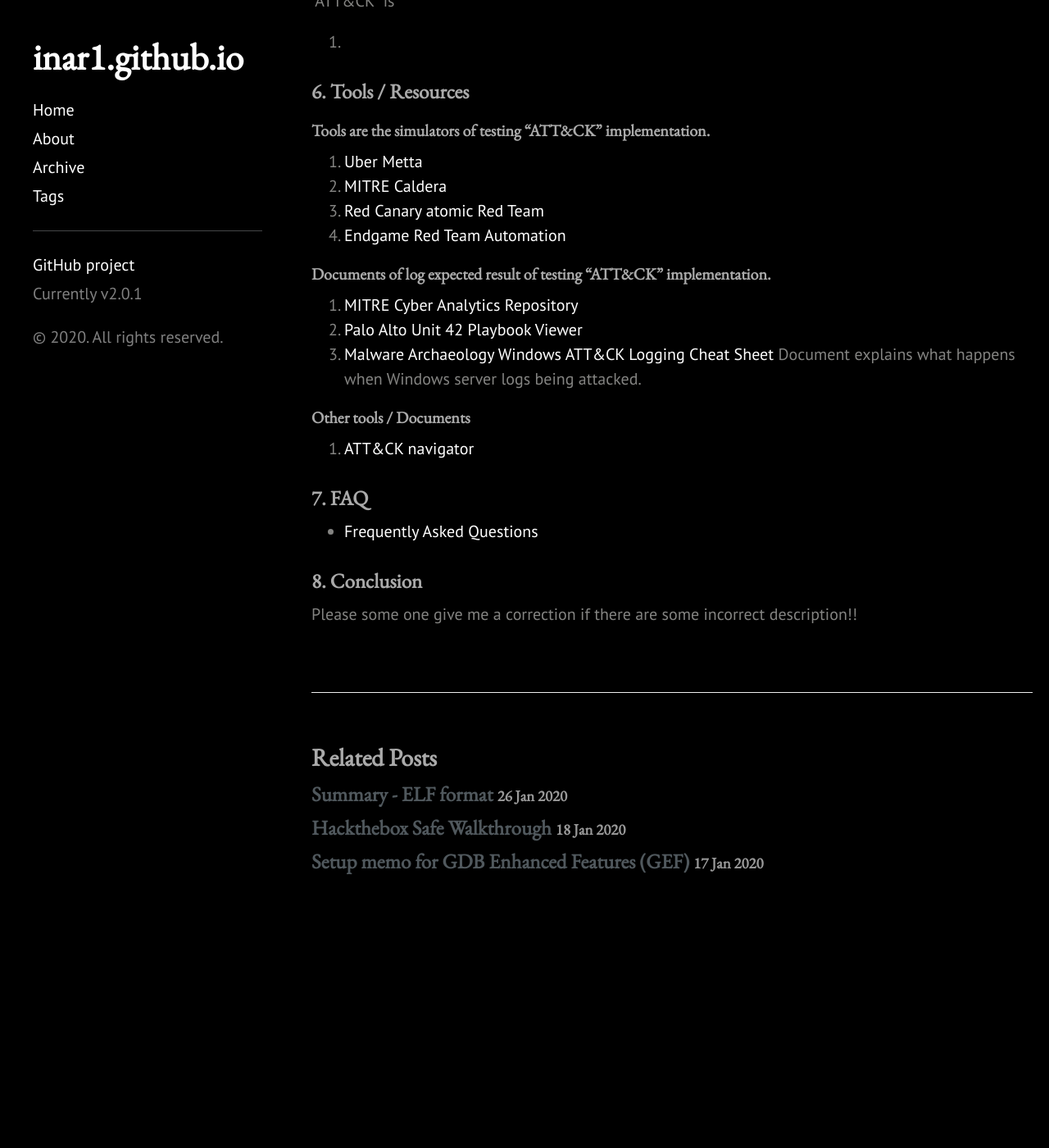
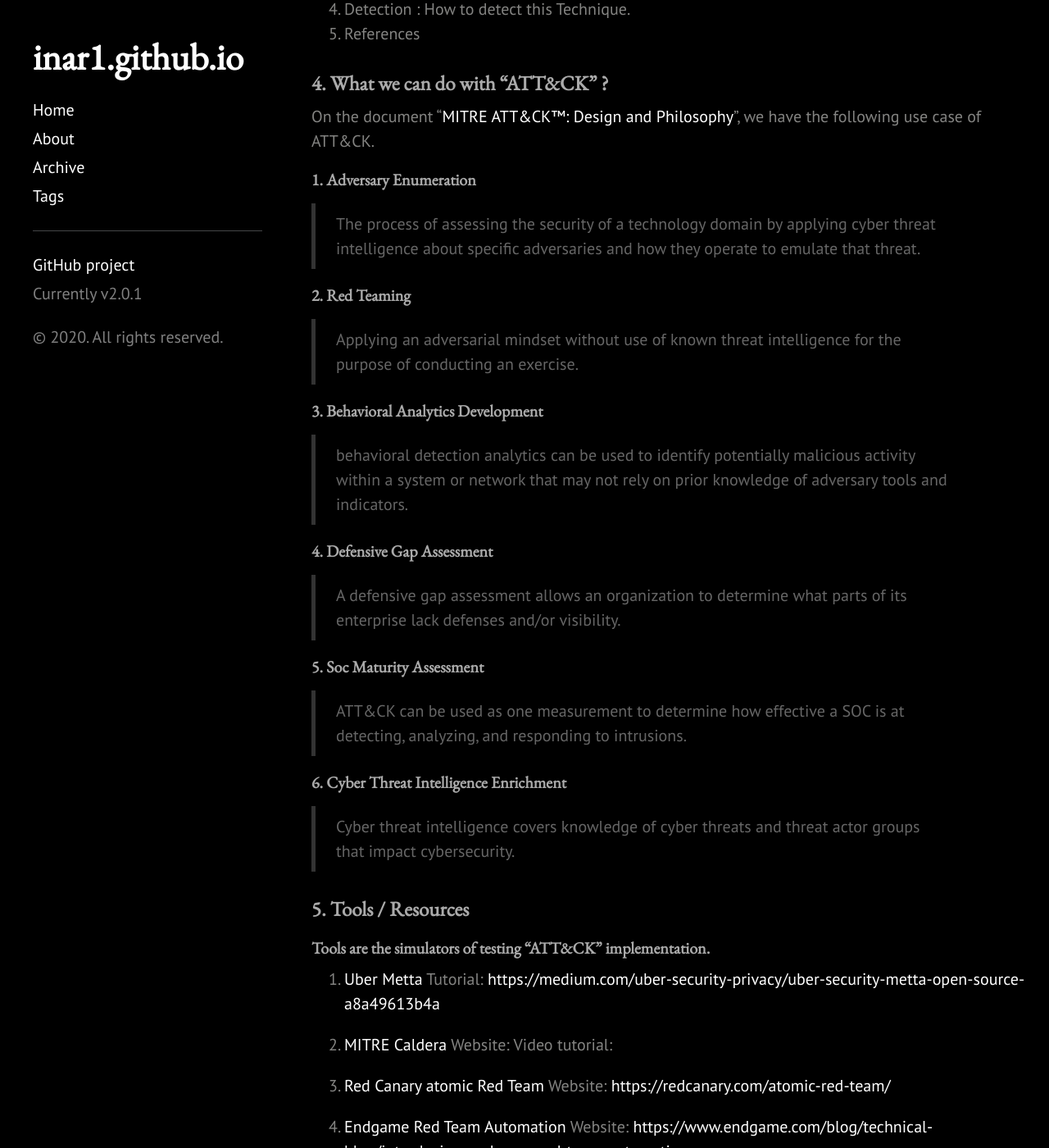
Before and after one commit to 1n4r1/1n4r1.github.io, a Jekyll site: the page built from _posts/2020-02-01-MITRE-ATTCK-summary.md, in a window 1280 px wide and 1400 px high, scrolled down 3391 px. Shown: the whole window at 82% size. Built offline with Jekyll 4.4.1, drawn with Linux system fonts in a browser that asks for light colours; a style sheet for code colours, icons or effects is not loaded; before the commit the page ends 4598 px from its top, so only the background shows below that; some of the changed text lies outside the part shown.

Commit message:
WIP MITRE_ATTACK-summary

```diff
--- a/_posts/2020-02-01-MITRE-ATTCK-summary.md
+++ b/_posts/2020-02-01-MITRE-ATTCK-summary.md
@@ -4,7 +4,7 @@ title: Summary - MITRE ATT&CK
 categories: Security-framework
 ---
 
-![placeholder](https://inar1.github.io/public/images/2020-01-18/safe-badge.png)
+![placeholder](https://inar1.github.io/public/images/2020-02-04/mitre_attack_matrix.png)
 
 # Explanation
 To dig into the enterprise level information security knowledge (Meaning not a CTF or something like that !!),<br>
@@ -31,11 +31,11 @@ What we have to care is "Enterprise" is mostly for the post-exploitation while P
 3. Pre-ATT&CK Matrix
 
 The following <a href="https://attack.mitre.org/resources/enterprise-introduction/">model</a> explains what "PRE-ATT&CK" and "ATT&CK" cover.
-![placeholder](https://inar1.github.io/public/images/2020-01-18/safe-badge.png)
+![placeholder](https://inar1.github.io/public/images/2020-02-04/enterprise-pre-lifecycle.png)
 
 To explain, this time I use the "<a href="https://attack.mitre.org/matrices/enterprise/">Enterprise Matrix</a>".<br>
 The following is the part of Enterprise Matrix.
-![placeholder](https://inar1.github.io/public/images/2020-01-18/safe-badge.png)
+![placeholder](https://inar1.github.io/public/images/2020-02-04/2020-02-01-16-07-53.png)
 
 We have 3 keyword for this matrix.
 1. <a href="https://attack.mitre.org/tactics/enterprise/">Tactics</a> : The header of the matrix. Separated as sub categories.
@@ -44,7 +44,7 @@ We have 3 keyword for this matrix.
 
 Then, go to each Techniques.<br>
 This time, the example is "<a href="https://attack.mitre.org/techniques/T1106/">Execution through API</a>.
-![placeholder](https://inar1.github.io/public/images/2020-01-18/safe-badge.png)
+![placeholder](https://inar1.github.io/public/images/2020-02-04/2020-02-03-21-04-24.png)
 
 Each Techniques has the following information.
 1. General description
@@ -57,28 +57,46 @@ Each Techniques has the following information.
 ### 4. What we can do with "ATT&CK" ?
 On the document "<a href="https://www.mitre.org/sites/default/files/publications/pr-18-0944-11-mitre-attack-design-and-philosophy.pdf">MITRE ATT&CK™: Design and Philosophy</a>", we have the following use case of ATT&CK.
 #### 1. Adversary Enumeration
+> The process of assessing the security of a technology domain by applying cyber threat intelligence about specific adversaries and how they operate to emulate that threat.
+
 #### 2. Red Teaming
+> Applying an adversarial mindset without use of known threat intelligence for the purpose of conducting an exercise.
+
 #### 3. Behavioral Analytics Development
+>  behavioral detection analytics can be used to identify potentially malicious activity within a system or network that may not rely on prior knowledge of adversary tools and indicators.
+
 #### 4. Defensive Gap Assessment
+> A defensive gap assessment allows an organization to determine what parts of its enterprise lack defenses and/or visibility.
+
 #### 5. Soc Maturity Assessment
+> ATT&CK can be used as one measurement to determine how effective a SOC is at detecting, analyzing, and responding to intrusions.
+
 #### 6. Cyber Threat Intelligence Enrichment
+> Cyber threat intelligence covers knowledge of cyber threats and threat actor groups that impact cybersecurity.
 
 
-### 5. Why it is getting popular/ important ?
-"ATT&CK" is
-1.
-
-
-### 6. Tools / Resources
+### 5. Tools / Resources
 #### Tools are the simulators of testing "ATT&CK" implementation.
 1. <a href="https://github.com/uber-common/metta">Uber Metta</a>
+Tutorial: <a href="https://medium.com/uber-security-privacy/uber-security-metta-open-source-a8a49613b4a">https://medium.com/uber-security-privacy/uber-security-metta-open-source-a8a49613b4a</a>
+
 2. <a href="https://github.com/mitre/caldera">MITRE Caldera</a>
+Website: <a href="https://www.mitre.org/research/technology-transfer/open-source-software/caldera"></a>
+Video tutorial: <a href="https://www.mitre.org/research/technology-transfer/open-source-software/caldera"></a>
+
 3. <a href="https://github.com/redcanaryco/atomic-red-team">Red Canary atomic Red Team</a>
+Website: <a href="https://redcanary.com/atomic-red-team/">https://redcanary.com/atomic-red-team/</a>
+
 4. <a href="https://github.com/endgameinc/RTA">Endgame Red Team Automation</a>
+Website: <a href="https://www.endgame.com/blog/technical-blog/introducing-endgame-red-team-automation">https://www.endgame.com/blog/technical-blog/introducing-endgame-red-team-automation</a>
 
 #### Documents of log expected result of testing "ATT&CK" implementation.
-1. <a href="">MITRE Cyber Analytics Repository</a>
-2. <a href="">Palo Alto Unit 42 Playbook Viewer</a>
+1. <a href="https://car.mitre.org/">MITRE Cyber Analytics Repository</a>
+Knowledge base of analytics based on the MITRE ATT&CK adversary model.
+
+2. <a href="https://pan-unit42.github.io/playbook_viewer/">Palo Alto Unit 42 Playbook Viewer</a>
+Free playbook based on ATT&CK by Palo Alto Unit 42.
+
 3. <a href="https://static1.squarespace.com/static/552092d5e4b0661088167e5c/t/5b8f091c0ebbe8644d3a886c/1536100639356/Windows+ATT%26CK_Logging+Cheat+Sheet_ver_Sept_2018.pdf">Malware Archaeology Windows ATT&CK Logging Cheat Sheet</a>
 Document explains what happens when Windows server logs being attacked.
 
@@ -86,10 +104,10 @@ Document explains what happens when Windows server logs being attacked.
 1. <a href="https://mitre-attack.github.io/attack-navigator/">ATT&CK navigator</a>
 
 
-### 7. FAQ
+### 6. FAQ
 * <a href="https://attack.mitre.org/resources/getting-started/">Frequently Asked Questions</a>
 
 
-### 8. Conclusion
+### 7. Conclusion
 
 Please some one give me a correction if there are some incorrect description!!
```
Also changed, not shown: public/images/2020-02-04/2020-02-01-16-07-53.png (added), public/images/2020-02-04/2020-02-03-21-04-24.png (added), public/images/2020-02-04/enterprise-pre-lifecycle.png (added), public/images/2020-02-04/mitre_attack_matrix.png (added).
